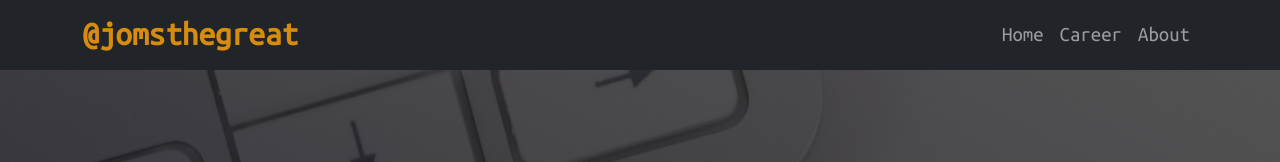
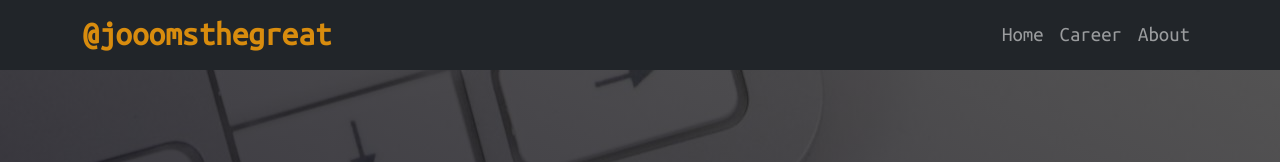
Before and after one commit to jriiringan/react-portfolio, a React (Create React App) app: page / in a window 1280 px wide. Shown: the top 162 px of the page. Built offline with nearby package versions, Linux system fonts and the light colour scheme.

Commit message:
modify nav on logo

```diff
--- a/src/components/HeaderNav.js
+++ b/src/components/HeaderNav.js
@@ -26,7 +26,7 @@ export default function(props){
             variant="dark">
             <Container>
                 <Navbar.Brand as={Link}
-                        to="/#">@jomsthegreat</Navbar.Brand>
+                        to="/#">@jooomsthegreat</Navbar.Brand>
                 <Navbar.Toggle aria-controls="basic-navbar-nav"/>
                 <Navbar.Collapse id="basic-navbar-nav">
                     <Nav className="me-auto" />
```
